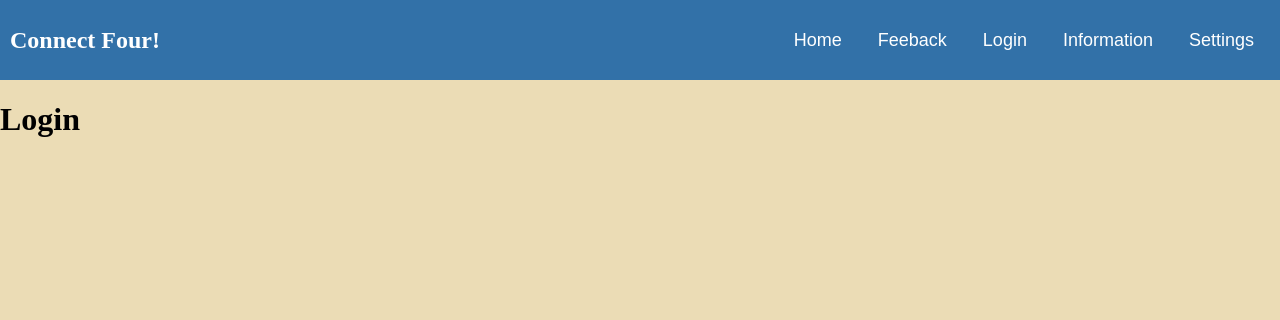
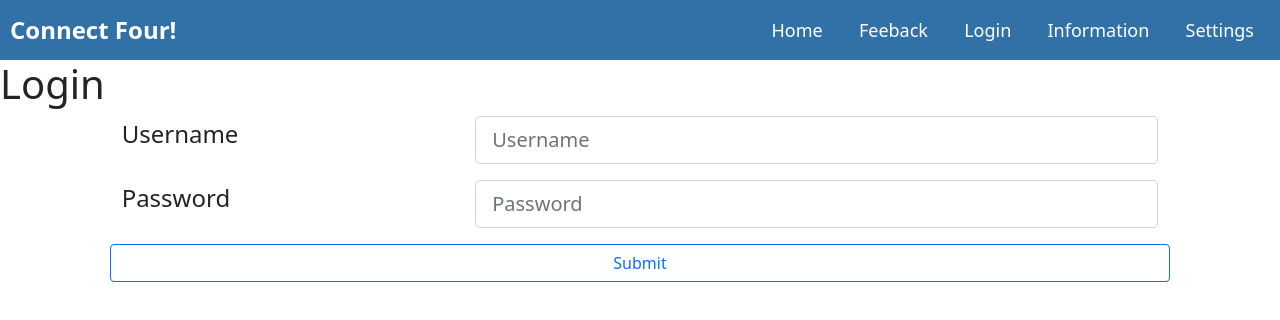
Before and after one commit to idugan100/Connect-Four, a website: page login/login.html in a window 1280 px wide. Drawn offline with nearby package versions, Linux system fonts and the light colour scheme.

Commit message:
added bootstrap to login page and created basic login form

```diff
--- a/login/login.css
+++ b/login/login.css
@@ -0,0 +1,3 @@
+label{
+    font-size: 1.5rem;
+}
--- a/login/login.html
+++ b/login/login.html
@@ -7,9 +7,11 @@
     <title>Login</title>
     <link rel="stylesheet" href="login.css">
     <link rel="stylesheet" href="../style.css">
+    <link rel="stylesheet" href="../node_modules/bootstrap/dist/css/bootstrap.css">
     <script src="./login.js" defer></script>
 </head>
 <body>
+    <script src="../node_modules/bootstrap/dist/js/bootstrap.bundle.js"></script>
     <nav id="header">
         <div id="title">Connect Four!</div>
         <div>
@@ -21,5 +23,17 @@
         </div>
         </nav>
         <h1>Login</h1>
+        <div class="container">
+            <form action="POST">
+                <div class="row gy-3">
+                    <label for="username" class="col-4">Username</label>
+            <div class="col-8"><input class="form-control form-control-lg" id="username" name="username" type="text" placeholder="Username"></div>
+            <label for="password" class="col-4">Password</label>
+            <div class="col-8"><input class=" form-control form-control-lg" id="password" name="password" type="password" placeholder="Password"></div>
+                <button class=" btn btn-outline-primary" type="submit">Submit</button>
+</div>
+            </form>
+        </div>
+
 </body>
 </html>
```
